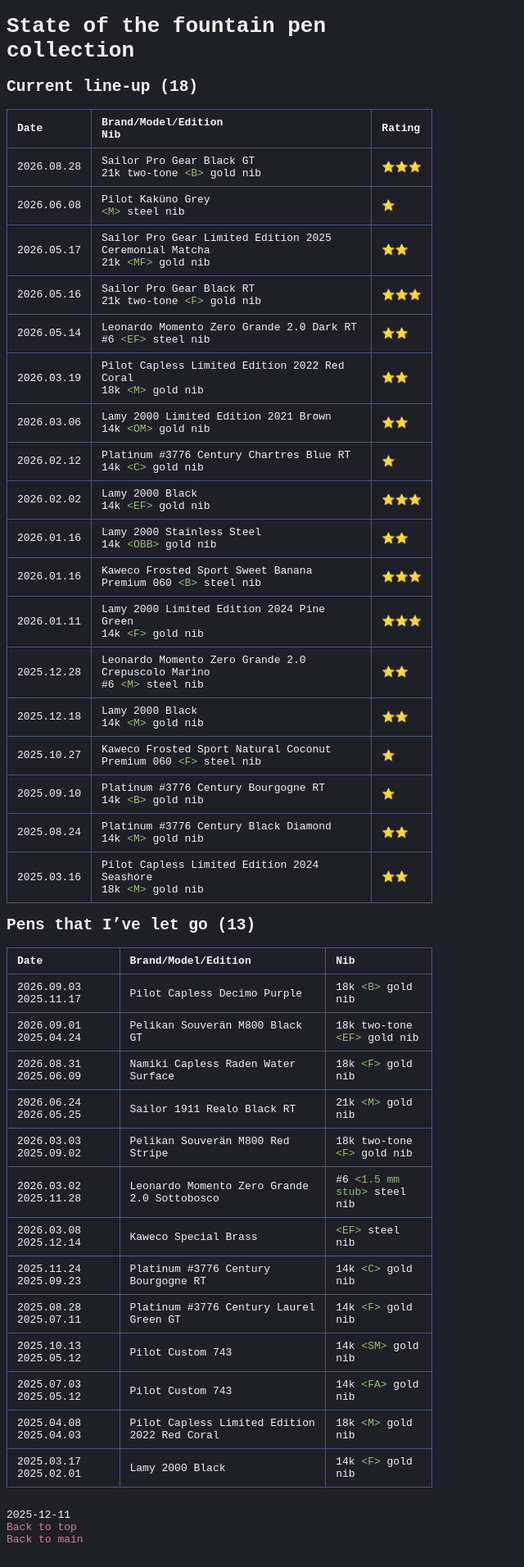
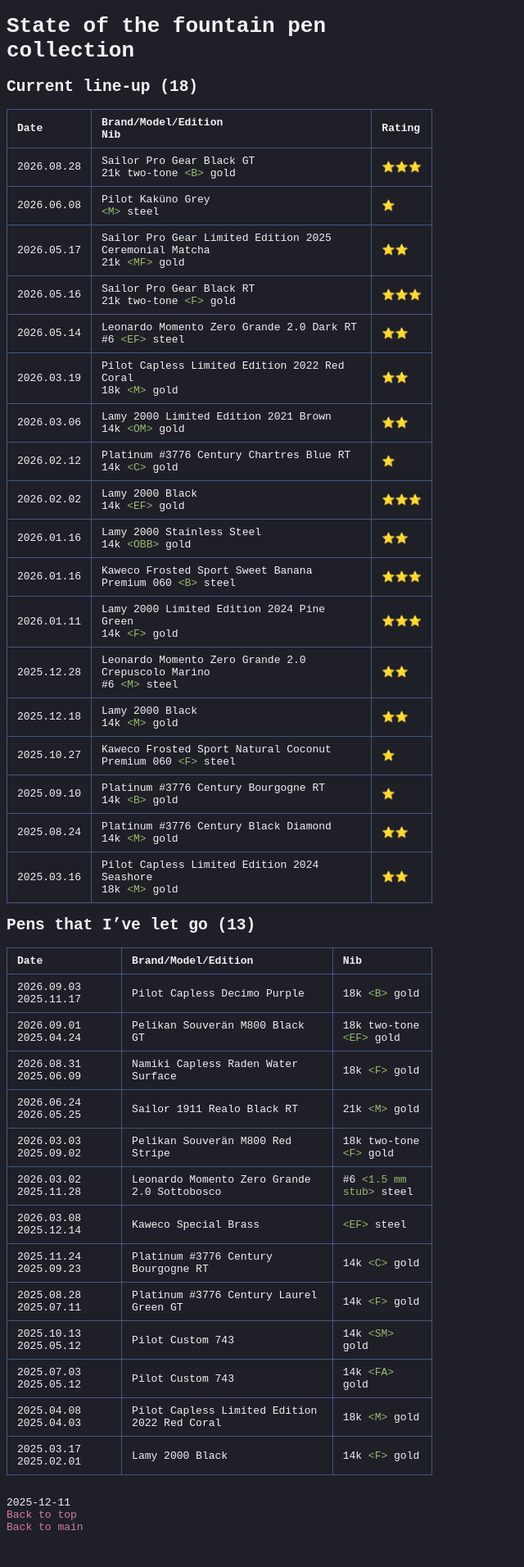
Before and after one commit to s-estay/s-estay.github.io, a Jekyll site: the page built from _posts/2025-12-11-fp-collection.md, in a window 1280 px wide. Shown: the whole page at 82% size, without its empty margins (0-640 px from the left). Built offline with Jekyll 4.4.1, drawn with Linux system fonts in a browser that asks for light colours.

Commit message:
Remove "nib" from all cells except headers

```diff
--- a/_posts/2025-12-11-fp-collection.md
+++ b/_posts/2025-12-11-fp-collection.md
@@ -10,39 +10,39 @@
 
 | Date | Brand/Model/Edition<br>Nib | Rating |
 | --- | --- | --- |
-| 2026.08.28 | Sailor Pro Gear Black GT<br>21k two-tone `<B>` gold nib | ⭐️⭐️⭐️ |
-| 2026.06.08 | Pilot Kaküno Grey<br>`<M>` steel nib | ⭐️ |
-| 2026.05.17 | Sailor Pro Gear Limited Edition 2025 Ceremonial Matcha<br>21k `<MF>` gold nib | ⭐️⭐️ |
-| 2026.05.16 | Sailor Pro Gear Black RT<br>21k two-tone `<F>` gold nib | ⭐️⭐️⭐️ |
-| 2026.05.14 | Leonardo Momento Zero Grande 2.0 Dark RT<br>#6 `<EF>` steel nib | ⭐️⭐️ |
-| 2026.03.19 | Pilot Capless Limited Edition 2022 Red Coral<br>18k `<M>` gold nib | ⭐️⭐️ |
-| 2026.03.06 | Lamy 2000 Limited Edition 2021 Brown<br>14k `<OM>` gold nib | ⭐️⭐️ |
-| 2026.02.12 | Platinum #3776 Century Chartres Blue RT<br>14k `<C>` gold nib | ⭐️ |
-| 2026.02.02 | Lamy 2000 Black<br>14k `<EF>` gold nib | ⭐️⭐️⭐️ |
-| 2026.01.16 | Lamy 2000 Stainless Steel<br>14k `<OBB>` gold nib | ⭐️⭐️ |
-| 2026.01.16 | Kaweco Frosted Sport Sweet Banana<br>Premium 060 `<B>` steel nib | ⭐️⭐️⭐️ |
-| 2026.01.11 | Lamy 2000 Limited Edition 2024 Pine Green<br>14k `<F>` gold nib | ⭐️⭐️⭐️ |
-| 2025.12.28 | Leonardo Momento Zero Grande 2.0 Crepuscolo Marino<br>#6 `<M>` steel nib | ⭐️⭐️ |
-| 2025.12.18 | Lamy 2000 Black<br>14k `<M>` gold nib | ⭐️⭐️ |
-| 2025.10.27 | Kaweco Frosted Sport Natural Coconut<br>Premium 060 `<F>` steel nib | ⭐️ |
-| 2025.09.10 | Platinum #3776 Century Bourgogne RT<br>14k `<B>` gold nib | ⭐️ |
-| 2025.08.24 | Platinum #3776 Century Black Diamond<br>14k `<M>` gold nib | ⭐️⭐️ |
-| 2025.03.16 | Pilot Capless Limited Edition 2024 Seashore<br>18k `<M>` gold nib | ⭐️⭐️ |
+| 2026.08.28 | Sailor Pro Gear Black GT<br>21k two-tone `<B>` gold | ⭐️⭐️⭐️ |
+| 2026.06.08 | Pilot Kaküno Grey<br>`<M>` steel | ⭐️ |
+| 2026.05.17 | Sailor Pro Gear Limited Edition 2025 Ceremonial Matcha<br>21k `<MF>` gold | ⭐️⭐️ |
+| 2026.05.16 | Sailor Pro Gear Black RT<br>21k two-tone `<F>` gold | ⭐️⭐️⭐️ |
+| 2026.05.14 | Leonardo Momento Zero Grande 2.0 Dark RT<br>#6 `<EF>` steel | ⭐️⭐️ |
+| 2026.03.19 | Pilot Capless Limited Edition 2022 Red Coral<br>18k `<M>` gold | ⭐️⭐️ |
+| 2026.03.06 | Lamy 2000 Limited Edition 2021 Brown<br>14k `<OM>` gold | ⭐️⭐️ |
+| 2026.02.12 | Platinum #3776 Century Chartres Blue RT<br>14k `<C>` gold | ⭐️ |
+| 2026.02.02 | Lamy 2000 Black<br>14k `<EF>` gold | ⭐️⭐️⭐️ |
+| 2026.01.16 | Lamy 2000 Stainless Steel<br>14k `<OBB>` gold | ⭐️⭐️ |
+| 2026.01.16 | Kaweco Frosted Sport Sweet Banana<br>Premium 060 `<B>` steel | ⭐️⭐️⭐️ |
+| 2026.01.11 | Lamy 2000 Limited Edition 2024 Pine Green<br>14k `<F>` gold | ⭐️⭐️⭐️ |
+| 2025.12.28 | Leonardo Momento Zero Grande 2.0 Crepuscolo Marino<br>#6 `<M>` steel | ⭐️⭐️ |
+| 2025.12.18 | Lamy 2000 Black<br>14k `<M>` gold | ⭐️⭐️ |
+| 2025.10.27 | Kaweco Frosted Sport Natural Coconut<br>Premium 060 `<F>` steel | ⭐️ |
+| 2025.09.10 | Platinum #3776 Century Bourgogne RT<br>14k `<B>` gold | ⭐️ |
+| 2025.08.24 | Platinum #3776 Century Black Diamond<br>14k `<M>` gold | ⭐️⭐️ |
+| 2025.03.16 | Pilot Capless Limited Edition 2024 Seashore<br>18k `<M>` gold | ⭐️⭐️ |
 
 ## Pens that I've let go (13)
 
 | Date | Brand/Model/Edition | Nib |
 | --- | --- | --- |
-| 2026.09.03 2025.11.17 | Pilot Capless Decimo Purple | 18k `<B>` gold nib |
-| 2026.09.01 2025.04.24 | Pelikan Souverän M800 Black GT | 18k two-tone `<EF>` gold nib |
-| 2026.08.31 2025.06.09 | Namiki Capless Raden Water Surface | 18k `<F>` gold nib |
-| 2026.06.24 2026.05.25 | Sailor 1911 Realo Black RT | 21k `<M>` gold nib |
-| 2026.03.03 2025.09.02 | Pelikan Souverän M800 Red Stripe |  18k two-tone `<F>` gold nib |
-| 2026.03.02 2025.11.28 | Leonardo Momento Zero Grande 2.0 Sottobosco | #6 `<1.5 mm stub>` steel nib |
-| 2026.03.08 2025.12.14 | Kaweco Special Brass | `<EF>` steel nib |
-| 2025.11.24 2025.09.23 | Platinum #3776 Century Bourgogne RT | 14k `<C>` gold nib |
-| 2025.08.28 2025.07.11 | Platinum #3776 Century Laurel Green GT | 14k `<F>` gold nib |
-| 2025.10.13 2025.05.12 | Pilot Custom 743 | 14k `<SM>` gold nib |
-| 2025.07.03 2025.05.12 | Pilot Custom 743 | 14k `<FA>` gold nib |
-| 2025.04.08 2025.04.03 | Pilot Capless Limited Edition 2022 Red Coral | 18k `<M>` gold nib |
-| 2025.03.17 2025.02.01 | Lamy 2000 Black | 14k `<F>` gold nib |
+| 2026.09.03 2025.11.17 | Pilot Capless Decimo Purple | 18k `<B>` gold |
+| 2026.09.01 2025.04.24 | Pelikan Souverän M800 Black GT | 18k two-tone `<EF>` gold |
+| 2026.08.31 2025.06.09 | Namiki Capless Raden Water Surface | 18k `<F>` gold |
+| 2026.06.24 2026.05.25 | Sailor 1911 Realo Black RT | 21k `<M>` gold |
+| 2026.03.03 2025.09.02 | Pelikan Souverän M800 Red Stripe |  18k two-tone `<F>` gold |
+| 2026.03.02 2025.11.28 | Leonardo Momento Zero Grande 2.0 Sottobosco | #6 `<1.5 mm stub>` steel |
+| 2026.03.08 2025.12.14 | Kaweco Special Brass | `<EF>` steel |
+| 2025.11.24 2025.09.23 | Platinum #3776 Century Bourgogne RT | 14k `<C>` gold |
+| 2025.08.28 2025.07.11 | Platinum #3776 Century Laurel Green GT | 14k `<F>` gold |
+| 2025.10.13 2025.05.12 | Pilot Custom 743 | 14k `<SM>` gold |
+| 2025.07.03 2025.05.12 | Pilot Custom 743 | 14k `<FA>` gold |
+| 2025.04.08 2025.04.03 | Pilot Capless Limited Edition 2022 Red Coral | 18k `<M>` gold |
+| 2025.03.17 2025.02.01 | Lamy 2000 Black | 14k `<F>` gold |
```
